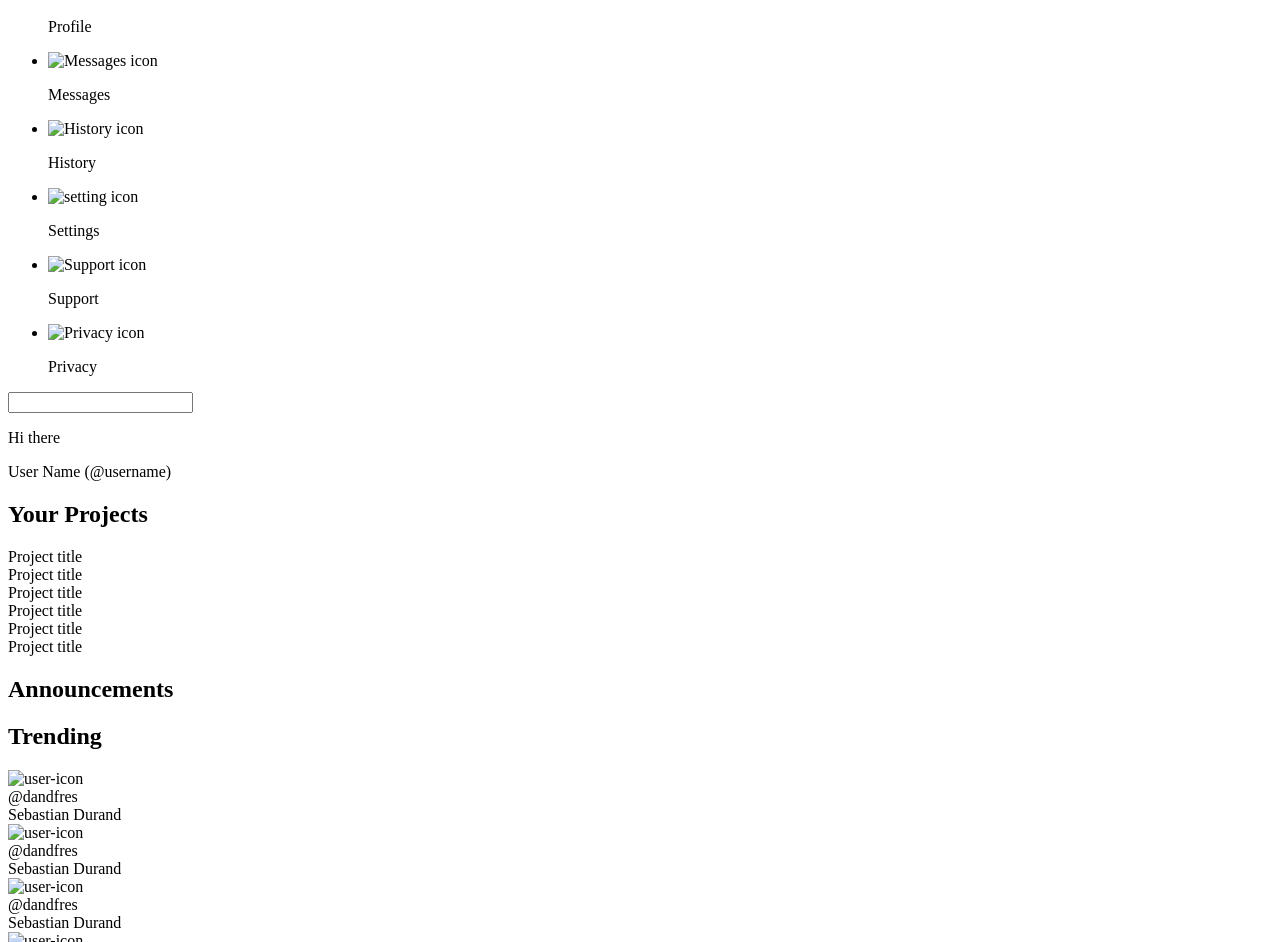
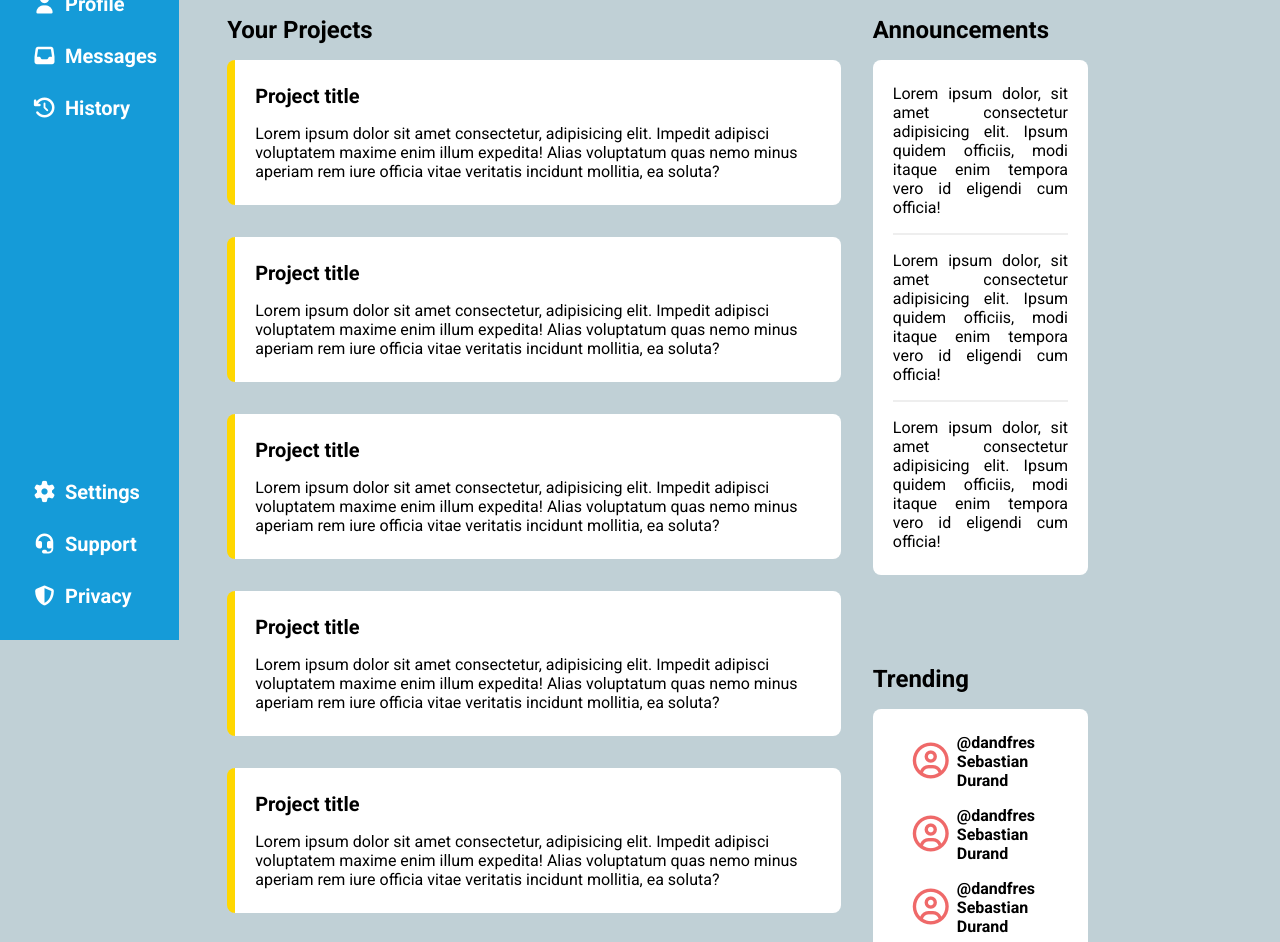
Before and after one commit to dandfres/admin-dashboard, a plain HTML site: page index.html in a window 1280 px wide. Shown: the part 160-1102 px from the top of the page. Drawn offline with Linux system fonts and the light colour scheme.

Commit message:
feat: built header and main section ui desktop version finalized

```diff
--- a/index.html
+++ b/index.html
@@ -1,35 +1,53 @@
 <!DOCTYPE html>
 <html lang="en">
+
 <head>
     <meta charset="UTF-8">
     <meta name="viewport" content="width=device-width, initial-scale=1.0">
     <title>My Dashboard</title>
     <link rel="stylesheet" href="styles.css">
+    <link rel="stylesheet" href="https://cdnjs.cloudflare.com/ajax/libs/font-awesome/7.0.0/css/all.min.css"
+        integrity="sha512-DxV+EoADOkOygM4IR9yXP8Sb2qwgidEmeqAEmDKIOfPRQZOWbXCzLC6vjbZyy0vPisbH2SyW27+ddLVCN+OMzQ=="
+        crossorigin="anonymous" referrerpolicy="no-referrer" />
+    <link href="https://fonts.googleapis.com/css2?family=Roboto:ital,wght@0,100..900;1,100..900&display=swap"
+        rel="stylesheet">
 </head>
+
 <body>
     <div class="container">
+        <!-- ============================= -->
         <div class="sidebar">
-            <div class="logo">
-                <img src="" alt="logo">
-                <p>Dashboard</p>
+
+            <div class="logo inline">
+                <i class="fa-solid fa-chess-board"></i>
+                <h1>Dashboard</h1>
             </div>
-            <div class="menu">
+
+            <div class="nav">
                 <ul>
                     <li>
-                        <img src="" alt="Home icon">
+                        <a class="inline" href="">
+                            <i class="fa-solid fa-house"></i>
                             <p>Home</p>
+                        </a>
                     </li>
                     <li>
-                        <img src="" alt="Profile icon">
+                        <a class="inline" href="">
+                            <i class="fa-solid fa-user"></i>
                             <p>Profile</p>
+                        </a>
                     </li>
                     <li>
-                        <img src="" alt="Messages icon">
+                        <a class="inline" href="">
+                            <i class="fa-solid fa-inbox"></i>
                             <p>Messages</p>
+                        </a>
                     </li>
                     <li>
-                        <img src="" alt="History icon">
+                        <a class="inline" href="">
+                            <i class="fa-solid fa-clock-rotate-left"></i>
                             <p>History</p>
+                        </a>
                     </li>
                 </ul>
             </div>
@@ -37,100 +55,131 @@
             <div class="tools">
                 <ul>
                     <li>
-                        <img src="" alt="setting icon">
+                        <a class="inline" href="">
+                            <i class="fa-solid fa-gear"></i>
                             <p>Settings</p>
+                        </a>
                     </li>
                     <li>
-                        <img src="" alt="Support icon">
+                        <a class="inline" href="">
+                            <i class="fa-solid fa-headset"></i>
                             <p>Support</p>
+                        </a>
                     </li>
                     <li>
-                        <img src="" alt="Privacy icon">
+                        <a class="inline" href="">
+                            <i class="fa-solid fa-shield-halved"></i>
                             <p>Privacy</p>
+                        </a>
                     </li>
                 </ul>
             </div>
         </div>
-        <div class="nav">
-            <div class="search-bar">
-                <div class="search-icon"></div>
+        <!-- ============================= -->
+        <div class="header">
+
+            <div class="search">
                 <input type="search" name="" id="">
-                <div class="alarm"></div>
-                <div class="user">
-                    <div class="user-icon"></div>
-                    <div class="user-name"></div>
+                <i class="fa-solid fa-magnifying-glass"></i>
             </div>
-                <div class="presentation">
-                    <div class="user-icon"></div>
-                    <div class="gretting">
+
+            <i class="fa-regular fa-bell"></i>
+
+            <div class="user inline">
+                <i class="fa-regular fa-circle-user user-icon"></i>
+                <div class="user-name">Sebastian Durand</div>
+            </div>
+
+            <div class="presentation inline">
+                <i class="fa-regular fa-circle-user user-icon"></i>
+                <div class="greeting">
                     <p>Hi there</p>
-                        <p>User Name (@username)</p>
+                    <p class="user-name">User Name (@username)</p>
                 </div>
             </div>
         </div>
-        </div>
-        <div class="article">
-            <section>
+        <!-- ============================= -->
+        <div class="main-content">
+
+            <section class="projects">
+
                 <h2>Your Projects</h2>
+
+                <div class="project-cards">
                     <div class="card">
                         <div class="title">Project title</div>
+                        <p>Lorem ipsum dolor sit amet consectetur, adipisicing elit. Impedit adipisci voluptatem maxime enim illum expedita! Alias voluptatum quas nemo minus aperiam rem iure officia vitae veritatis incidunt mollitia, ea soluta?</p>
                         <div class="overview"></div>
                     </div>
                     <div class="card">
                         <div class="title">Project title</div>
+                        <p>Lorem ipsum dolor sit amet consectetur, adipisicing elit. Impedit adipisci voluptatem maxime enim illum expedita! Alias voluptatum quas nemo minus aperiam rem iure officia vitae veritatis incidunt mollitia, ea soluta?</p>
                         <div class="overview"></div>
                     </div>
                     <div class="card">
                         <div class="title">Project title</div>
+                        <p>Lorem ipsum dolor sit amet consectetur, adipisicing elit. Impedit adipisci voluptatem maxime enim illum expedita! Alias voluptatum quas nemo minus aperiam rem iure officia vitae veritatis incidunt mollitia, ea soluta?</p>
                         <div class="overview"></div>
                     </div>
                     <div class="card">
                         <div class="title">Project title</div>
+                        <p>Lorem ipsum dolor sit amet consectetur, adipisicing elit. Impedit adipisci voluptatem maxime enim illum expedita! Alias voluptatum quas nemo minus aperiam rem iure officia vitae veritatis incidunt mollitia, ea soluta?</p>
                         <div class="overview"></div>
                     </div>
                     <div class="card">
                         <div class="title">Project title</div>
+                        <p>Lorem ipsum dolor sit amet consectetur, adipisicing elit. Impedit adipisci voluptatem maxime enim illum expedita! Alias voluptatum quas nemo minus aperiam rem iure officia vitae veritatis incidunt mollitia, ea soluta?</p>
                         <div class="overview"></div>
                     </div>
                     <div class="card">
                         <div class="title">Project title</div>
+                        <p>Lorem ipsum dolor sit amet consectetur, adipisicing elit. Impedit adipisci voluptatem maxime enim illum expedita! Alias voluptatum quas nemo minus aperiam rem iure officia vitae veritatis incidunt mollitia, ea soluta?</p>
                         <div class="overview"></div>
                     </div>
-            </section>
-            <section>
-                <h2>Announcements</h2>
-                <div class="news">
-                    <div class=""></div>
-                    <div class=""></div>
-                    <div class=""></div>
                 </div>
             </section>
-            <section>
+
+            <section class="announcements">
+                <h2>Announcements</h2>
+                <div class="news card">
+                    <div class="notices">
+                        Lorem ipsum dolor, sit amet consectetur adipisicing elit. Ipsum quidem officiis, modi itaque enim tempora vero id eligendi cum officia!
+                    </div>
+                    <div class="notices">
+                        Lorem ipsum dolor, sit amet consectetur adipisicing elit. Ipsum quidem officiis, modi itaque enim tempora vero id eligendi cum officia!
+                    </div>
+                    <div class="notices">
+                        Lorem ipsum dolor, sit amet consectetur adipisicing elit. Ipsum quidem officiis, modi itaque enim tempora vero id eligendi cum officia!
+                    </div>
+                </div>
+            </section>
+
+            <section class="trending">
                 <h2>Trending</h2>
-                <div class="users-in-trend">
-                    <div class="">
-                        <img src="" alt="user-icon">
+                <div class="users-in-trend card">
+                    <div class="inline">
+                        <i class="fa-regular fa-circle-user user-icon"></i>
                         <div class="user-name">
                             <div class="tag-name">@dandfres</div>
                             <div class="full-name">Sebastian Durand</div>
                         </div>
                     </div>
-                    <div class="">
-                        <img src="" alt="user-icon">
+                    <div class="inline">
+                        <i class="fa-regular fa-circle-user user-icon"></i>
                         <div class="user-name">
                             <div class="tag-name">@dandfres</div>
                             <div class="full-name">Sebastian Durand</div>
                         </div>
                     </div>
-                    <div class="">
-                        <img src="" alt="user-icon">
+                    <div class="inline">
+                        <i class="fa-regular fa-circle-user user-icon"></i>
                         <div class="user-name">
                             <div class="tag-name">@dandfres</div>
                             <div class="full-name">Sebastian Durand</div>
                         </div>
                     </div>
-                    <div class="">
-                        <img src="" alt="user-icon">
+                    <div class="inline">
+                        <i class="fa-regular fa-circle-user user-icon"></i>
                         <div class="user-name">
                             <div class="tag-name">@dandfres</div>
                             <div class="full-name">Sebastian Durand</div>
@@ -141,4 +190,5 @@
         </div>
     </div>
 </body>
+
 </html>
--- a/styles.css
+++ b/styles.css
@@ -0,0 +1,218 @@
+* {
+    margin: 0;
+    padding: 0;
+    box-sizing: border-box;
+}
+
+ul,
+ol {
+    list-style-type: none;
+}
+
+body {
+    background-color: #c0d0d6;
+    font-family: 'Roboto', serif;
+    font-size: 16px;
+}
+
+.inline {
+    display: flex;
+    align-items: center;
+    gap: 0.5rem;
+}
+
+li + * {
+    margin-top: 1.75rem;
+}
+
+/* =======================CONTAINER==================== */
+.container {
+    min-height: 100vh;
+    display: grid;
+    grid-template-columns: 14% 1fr;
+    grid-template-rows: 10rem 1fr;
+}
+
+/* =======================SIDEBAR======================= */
+.sidebar {
+    height: 100vh;
+    grid-column: 1 / 2;
+    grid-row: 1 / 3;
+    background-color: #159bd8;
+    color: white;
+    display: grid;
+    grid-template-rows: 80px 1fr 1fr;
+    font-size: 1.25rem;
+    font-weight: bold;
+    padding: 0 20px;
+}
+
+.sidebar a {
+    text-decoration: none;
+    color: unset
+}
+
+.logo h1 {
+    /* border: solid; */
+    font-size: 1.75rem;
+}
+
+.logo i {
+    font-size: 2.5rem;
+    color: gold;
+}
+
+.nav {
+    /* border: solid; */
+    margin-top: 1.25rem;
+    margin-left: .75rem;
+}
+
+.tools {
+    /* border: solid; */
+    align-self: end;
+    margin-bottom: 2rem;
+    margin-left: .75rem;
+}
+
+
+/* ==============================HEADER================================ */
+.header {
+    /* border: solid; */
+    background-color: white;
+    display: grid;
+    grid-template-columns: 2fr 64px 180px;
+    grid-template-rows: auto auto;
+    align-items: center;
+    padding: 1rem 12rem 1rem 2rem;
+    color: #2b2b2b;
+}
+
+.search {
+    position: relative;
+}
+
+.search i {
+    position: absolute;
+    top: .5rem;
+    left: 10px;
+    color: #999;
+}
+
+input[type='search'] {
+    width: 90%;
+    height: 2rem;
+    border-radius: 1rem;
+    background-color: #e2effc;
+    border: none;
+    box-shadow: 0 2px 3px rgba(0, 0, 0, 0.1);
+    font-size: 1rem;
+    font-family: inherit;
+    padding: 0 0.5rem 0 2.125rem;
+    font-weight: 500;
+}
+
+.fa-bell {
+    justify-self: center;
+    color: rgb(255, 183, 0);
+    font-size: 1.5rem;
+}
+
+.user {
+    /* border: solid; */
+    justify-self: center;
+}
+
+.user-icon {
+    /* border: solid; */
+    font-size: 2.25rem;
+    color: rgb(239, 105, 105);
+}
+
+.user-name {
+    font-weight: bold;
+}
+
+.presentation {
+    /* border: solid; */
+    align-self: end;
+    font-size: 1.5rem;
+}
+
+/* ===============================MAIN CONTENT============================ */
+.main-content {
+    /* border: solid; */
+    display: grid;
+    grid-template-columns: 1fr 25%;
+    grid-template-rows: auto auto;
+    gap: 2rem;
+    padding: 1rem 12rem 1rem 3rem;
+}
+
+.projects {
+    /* border: solid; */
+    grid-row: 1 / span 2;
+    display: flex;
+    flex-direction: column;
+}
+
+.main-content h2 {
+    font-size: 1.5rem;
+}
+
+.project-cards {
+    /* border: solid; */
+    flex: 1;
+    display: grid;
+    grid-template-columns: repeat(auto-fit, minmax(400px, 1fr));
+    gap: 2rem;
+    margin-top: 1rem;
+}
+
+.card {
+    /* border: solid; */
+    background-color: #fff;
+    border-left: .5rem gold solid;
+    border-radius: .5rem;
+    padding: 1.5rem 1.25rem;
+}
+
+.card .title {
+    font-size: 1.25rem;
+    font-weight: bold;
+    margin-bottom: 1rem;
+}
+
+.announcements {
+    /* border: solid; */
+}
+
+.news {
+    border-left: none ;
+    margin-top: 1rem;
+}
+
+.notices {
+    /* border: solid; */
+    text-align: justify;
+}
+
+.notices + .notices {
+    border-top: 2px solid #eee;
+    margin-top: 1rem;
+    padding-top: 1rem;
+}
+
+.trending {
+    /* border: solid; */
+}
+
+.users-in-trend {
+    border-left: none;
+    margin-top: 1rem;
+    padding: 1.5rem 2.5rem;
+}
+
+.users-in-trend > .inline + * {
+    margin-top: 1rem;
+}
```
Also changed, not shown: assets/image-profile.JPEG (added), assets/odin-lined.png (added). Lines whose indentation alone changed are shown as unchanged.
